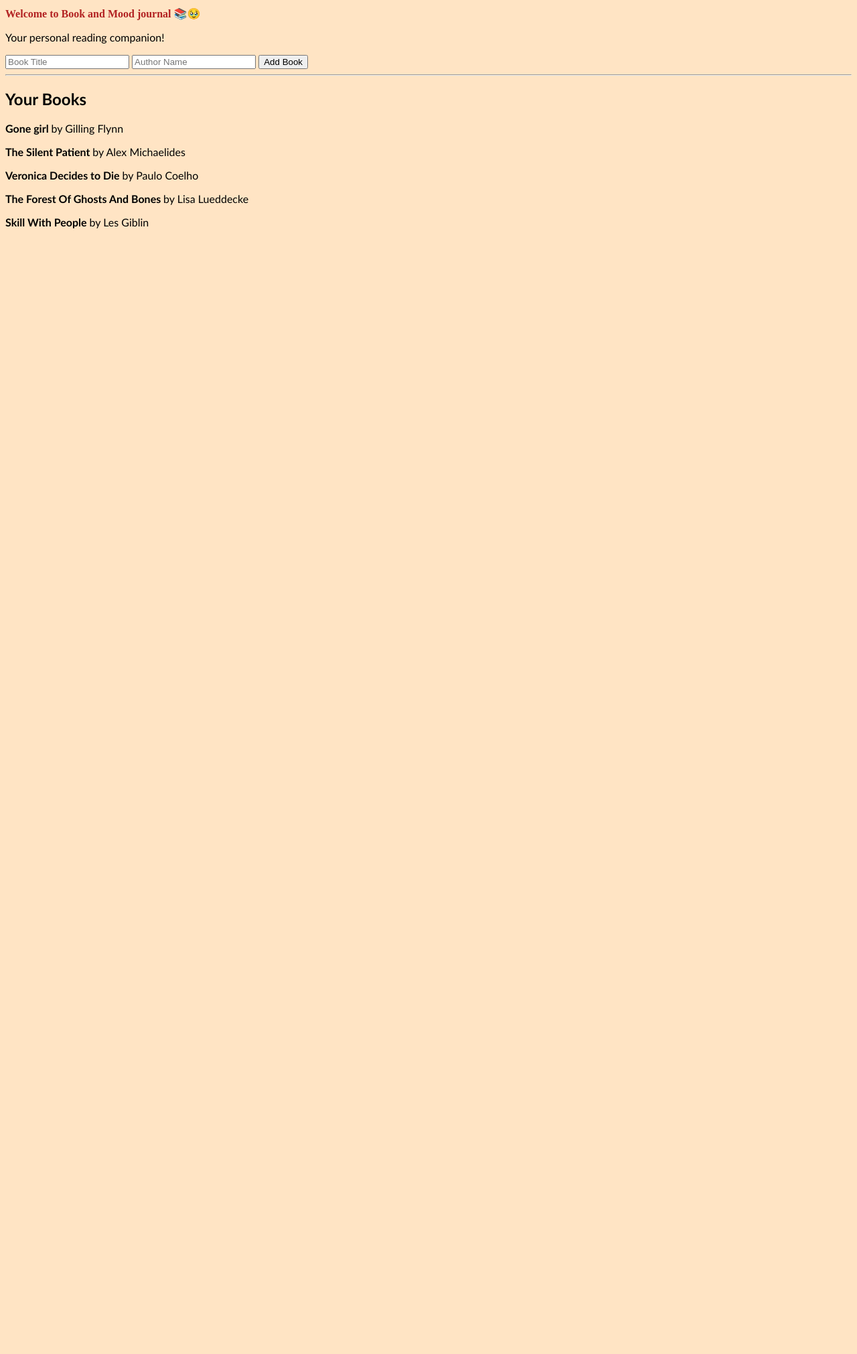
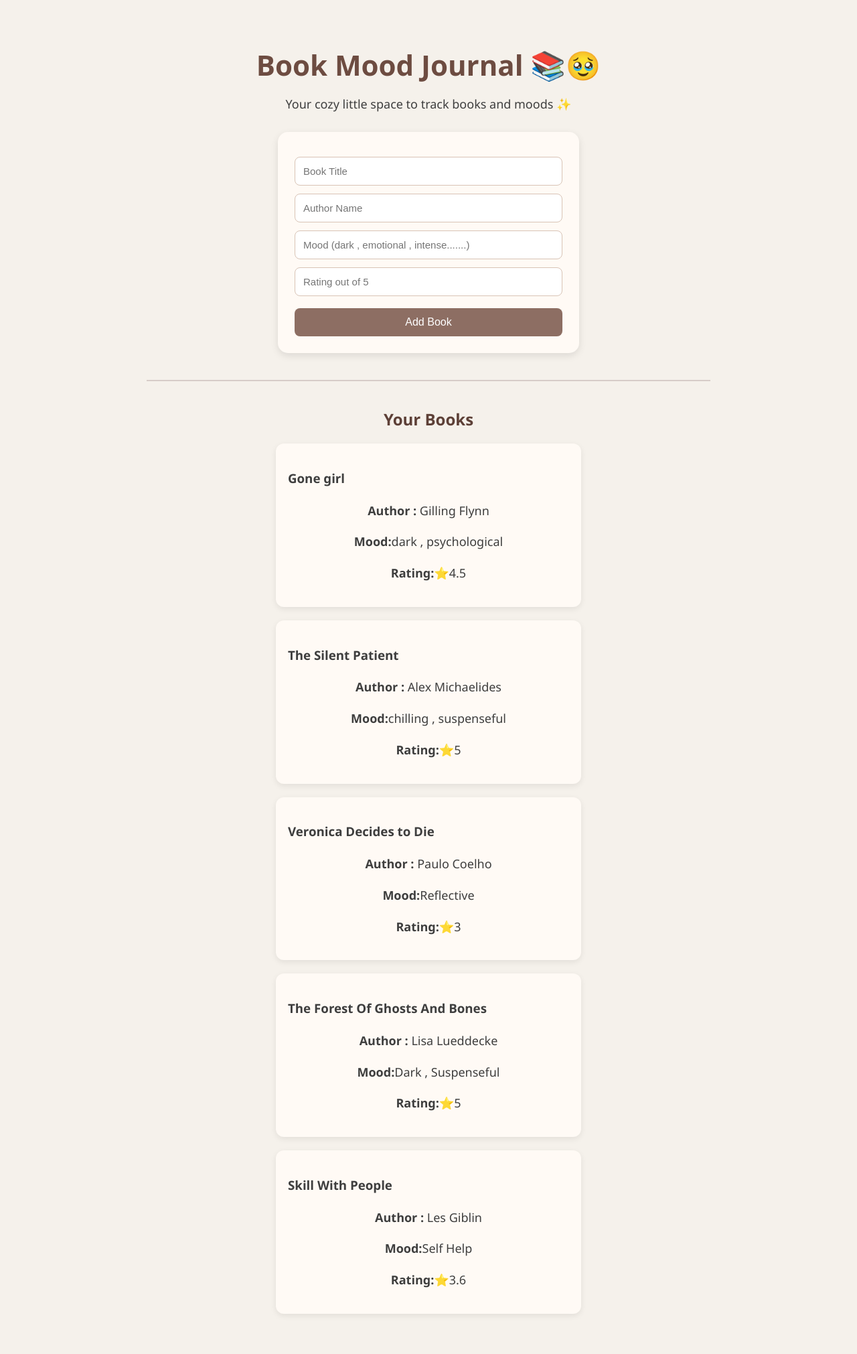
Before and after one commit to sharmakarishma1210-cmyk/book-mood-journal, a Flask app: page / in a window 1280 px wide. Shown: the whole page at 67% size. Before the commit the page ends 341 px from the top, so only its background shows below. Run offline with Flask 3, Linux system fonts and the light colour scheme.

Commit message:
Add mood tag and ratings

```diff
--- a/app.py
+++ b/app.py
@@ -12,6 +12,8 @@ class Book(db.Model):
 	id = db.Column(db.Integer , primary_key = True)
 	title = db.Column(db.String(200) , nullable = False)
 	author = db.Column(db.String(200),nullable = False)
+	mood = db.Column(db.String(100) , nullable = False)
+	rating = db.Column(db.Float , nullable = False)
 
 
 
@@ -22,10 +24,15 @@ def home():
 
 @app.route("/add", methods = ["POST"])
 def add_book():
-	title = request.form["title"]
-	author = request.form["author"]
+	title = request.form["title"].title()
+	author = request.form["author"].title()
+	mood = request.form["mood"].title()
+	rating = request.form["rating"].title()
 
-	new_book = Book(title = title , author = author)
+	new_book = Book(title = title ,
+				 author = author ,
+				 mood = mood ,
+				 rating = float(rating))
 
 	db.session.add(new_book)
 	db.session.commit()
--- a/static/style.css
+++ b/static/style.css
@@ -1,11 +1,80 @@
 body {
-  background-color: bisque;
-  font-family: "Gill Sans", "Gill Sans MT", Calibri, "Trebuchet MS", sans-serif;
+  background-color: #f5f1eb;
+  font-family: "Segoe UI", Tahoma, Geneva, Verdana, sans-serif;
+  color: #3e3e3e;
+  margin: 0;
+  padding: 40px;
 }
 
 .title {
-  color: firebrick;
-  font-size: medium;
-  font-family: "Times New Roman", Times, serif;
-  text-align: justify;
+  color: #6d4c41;
+  font-size: 42px;
+  text-align: center;
+  margin-bottom: 10px;
 }
+
+p {
+  text-align: center;
+  font-size: 18px;
+}
+
+form {
+  background-color: #fffaf5;
+  width: 400px;
+  margin: 30px auto;
+  padding: 25px;
+  border-radius: 15px;
+  box-shadow: 0px 4px 12px rgba(0, 0, 0, 0.1);
+}
+
+input {
+  width: 100%;
+  padding: 12px;
+  margin-top: 12px;
+  border: 1px solid #d8c3b5;
+  border-radius: 8px;
+  font-size: 15px;
+  box-sizing: border-box;
+}
+
+input:focus {
+  outline: none;
+  border-color: #a1887f;
+}
+
+button {
+  width: 100%;
+  padding: 12px;
+  margin-top: 18px;
+  background-color: #8d6e63;
+  color: white;
+  border: none;
+  border-radius: 8px;
+  font-size: 16px;
+  cursor: pointer;
+}
+
+button:hover {
+  background-color: #6d4c41;
+}
+
+hr {
+  margin: 40px auto;
+  width: 70%;
+  border: 0.5px solid #d7ccc8;
+}
+
+h2 {
+  text-align: center;
+  color: #5d4037;
+}
+
+.book-card {
+  background-color: #fffaf5;
+  width: 420px;
+  margin: 20px auto;
+  padding: 18px;
+  border-radius: 12px;
+  box-shadow: 0px 3px 10px rgba(0, 0, 0, 0.08);
+  line-height: 1.6;
+}
--- a/templates/index.html
+++ b/templates/index.html
@@ -4,29 +4,50 @@
     <meta charset="UTF-8" />
     <meta name="viewport" content="width=device-width, initial-scale=1.0" />
     <title>BOOK MOOD JOURNAL</title>
+
     <link
       rel="stylesheet"
       href="{{url_for('static' , filename = 'style.css')}}"
     />
   </head>
+
   <body>
-    <h1 class="title">Welcome to Book and Mood journal 📚🥹</h1>
-    <p>Your personal reading companion!</p>
+    <h1 class="title">Book Mood Journal 📚🥹</h1>
+    <p class="subtitle">Your cozy little space to track books and moods ✨</p>
 
     <form action="/add" method="POST">
       <input type="text" name="title" placeholder="Book Title" required />
       <input type="text" name="author" placeholder="Author Name" required />
+      <input
+        type="text"
+        name="mood"
+        placeholder="Mood (dark , emotional , intense.......)"
+        required
+      />
+
+      <input
+        type="text"
+        name="rating"
+        placeholder="Rating out of 5"
+        min="1"
+        max="5"
+        required
+      />
 
       <button type="submit">Add Book</button>
     </form>
+
     <hr />
+
     <h2>Your Books</h2>
 
     {% for book in books %}
-    <p>
-      <strong> {{book.title}} </strong>
-      by {{book.author}}
-    </p>
+    <div class="book-card">
+      <h3>{{book.title}}</h3>
+      <p><strong> Author : </strong>{{book.author}}</p>
+      <p><strong>Mood:</strong>{{book.mood}}</p>
+      <p><strong>Rating:</strong>⭐{{book.rating}}</p>
+    </div>
     {% endfor %}
   </body>
 </html>
```
Also changed, not shown: instance/books.db.
